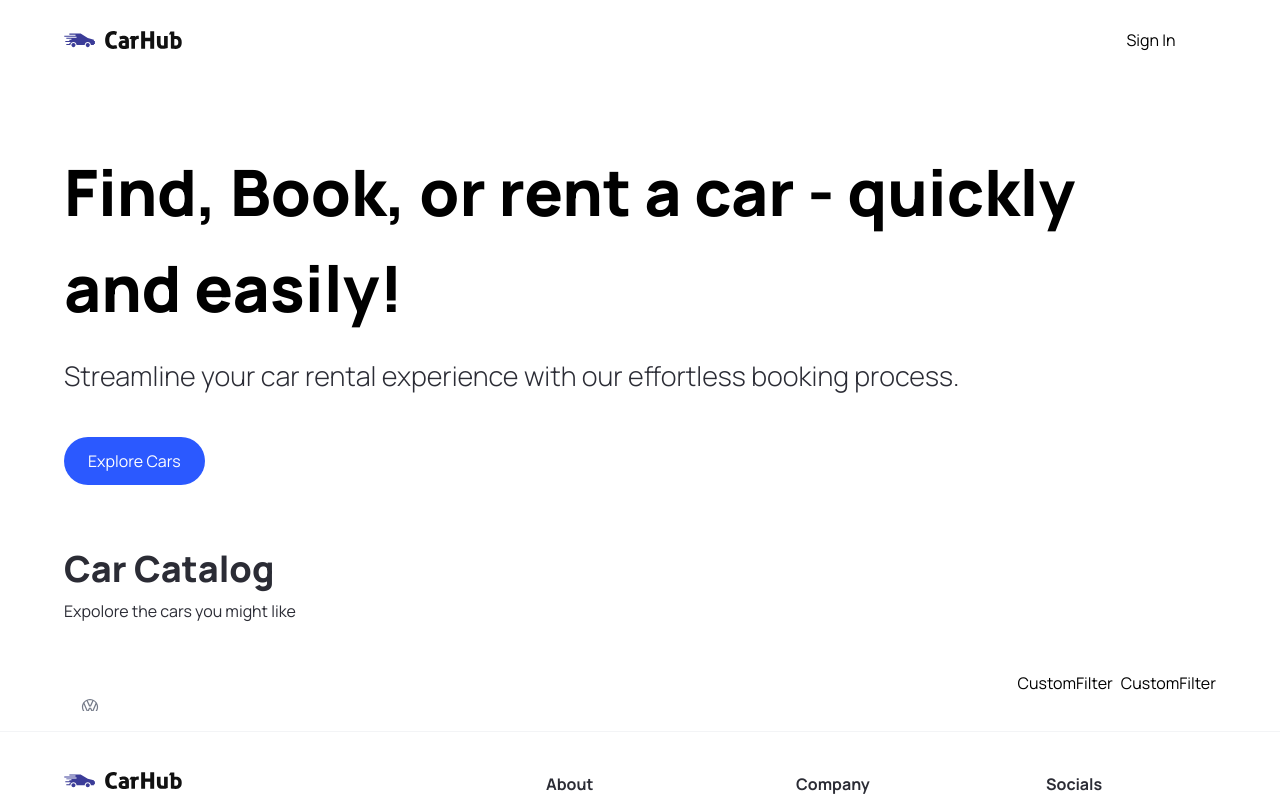
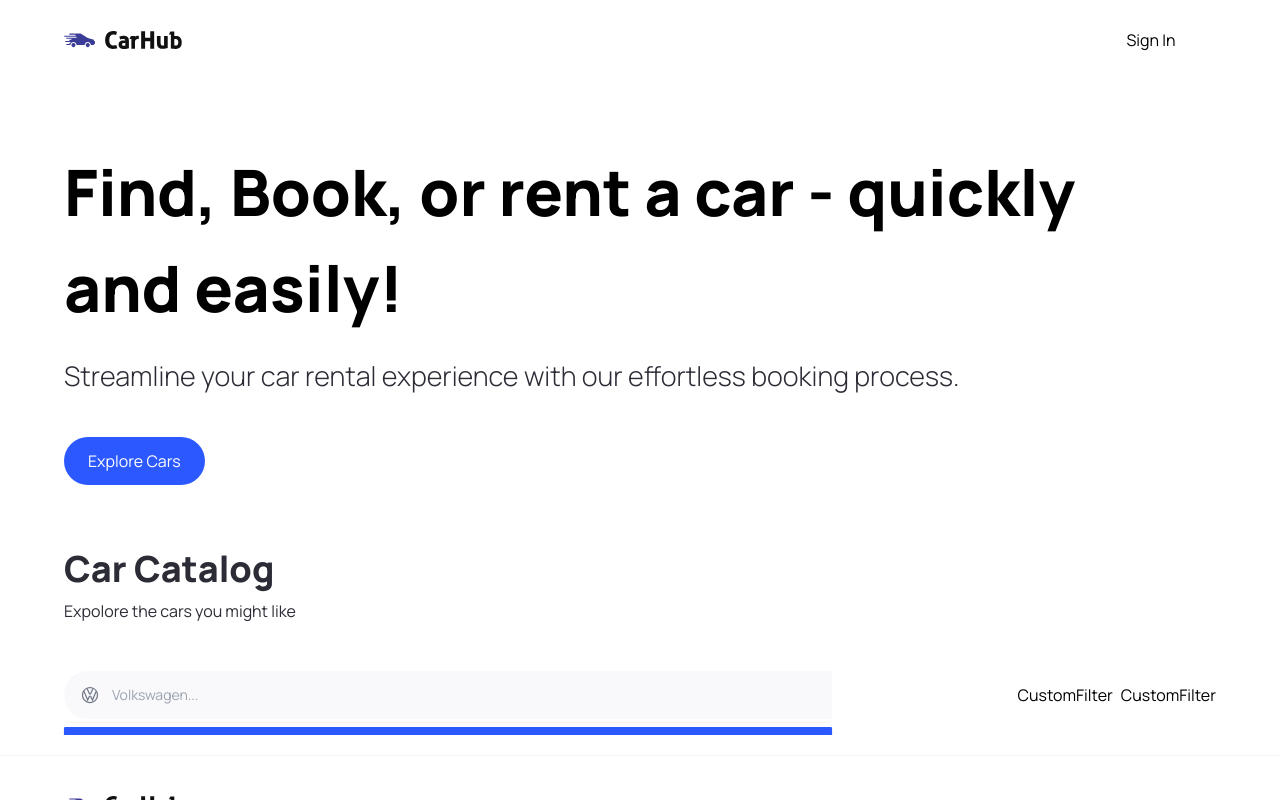
Before and after one commit to kimsangjunv1/-React-Car-Showcase, a Next.js app: page / in a window 1280 px wide. Both pictures are taken after a click on the button 82 px from the left and 706 px from the top of the page. Shown: the top 800 px of the page. Built offline with nearby package versions, Linux system fonts and the light colour scheme.

Commit message:
자동차 제조사 검색 부분 수정

```diff
--- a/components/SearchManufacturer.tsx
+++ b/components/SearchManufacturer.tsx
@@ -1,27 +1,105 @@
 "use client";
+
+import { useState, Fragment } from "react";
 
 import { Combobox, Transition } from "@headlessui/react";
 import Image from "next/image";
 
+import { manufacturers } from "@/constants";
 import { SearchManufacturerProps } from "@/types";
 
 const SearchManufacturer = ({
   manuFacturer,
   setManufacturer,
 }: SearchManufacturerProps) => {
+  const [query, setQuery] = useState("");
+
+  const filteredManufacturers =
+    query === ""
+      ? manufacturers
+      : manufacturers.filter((item) =>
+          item
+            .toLowerCase()
+            .replace(/\s+/g, "")
+            .includes(query.toLowerCase().replace(/\s+/g, ""))
+        );
+
   return (
     <div className="search-manufacturer">
-      <Combobox>
-        <div className="relatvie w-full">
+      <Combobox value={manuFacturer} onChange={setManufacturer}>
+        <div className="relative w-full">
           <Combobox.Button className="absolute top-[14px]">
             <Image
               src="/car-logo.svg"
               width={20}
               height={20}
               className="ml-4"
-              alt="Car Logo"
+              alt="car logo"
             />
           </Combobox.Button>
+
+          <Combobox.Input
+            className="search-manufacturer__input"
+            displayValue={(item: string) => item}
+            onChange={(event) => setQuery(event.target.value)} // Update the search query when the input changes
+            placeholder="Volkswagen..."
+          />
+
+          <Transition
+            as={Fragment} // group multiple elements without introducing an additional DOM node i.e., <></>
+            leave="transition ease-in duration-100"
+            leaveFrom="opacity-100"
+            leaveTo="opacity-0"
+            afterLeave={() => setQuery("")} // Reset the search query after the transition completes
+          >
+            <Combobox.Options
+              className="absolute mt-1 max-h-60 w-full overflow-auto rounded-md bg-white py-1 text-base shadow-lg ring-1 ring-black ring-opacity-5 focus:outline-none sm:text-sm"
+              static
+            >
+              {filteredManufacturers.length === 0 && query !== "" ? (
+                <Combobox.Option
+                  value={query}
+                  className="search-manufacturer__option"
+                >
+                  Create "{query}"
+                </Combobox.Option>
+              ) : (
+                filteredManufacturers.map((item) => (
+                  <Combobox.Option
+                    key={item}
+                    className={({ active }) =>
+                      `relative search-manufacturer__option ${
+                        active ? "bg-primary-blue text-white" : "text-gray-900"
+                      }`
+                    }
+                    value={item}
+                  >
+                    {({ selected, active }) => (
+                      <>
+                        <span
+                          className={`block truncate ${
+                            selected ? "font-medium" : "font-normal"
+                          }`}
+                        >
+                          {item}
+                        </span>
+
+                        {selected ? (
+                          <span
+                            className={`absolute inset-y-0 left-0 flex items-center pl-3 ${
+                              active
+                                ? "text-white"
+                                : "text-pribg-primary-purple"
+                            }`}
+                          ></span>
+                        ) : null}
+                      </>
+                    )}
+                  </Combobox.Option>
+                ))
+              )}
+            </Combobox.Options>
+          </Transition>
         </div>
       </Combobox>
     </div>
```
